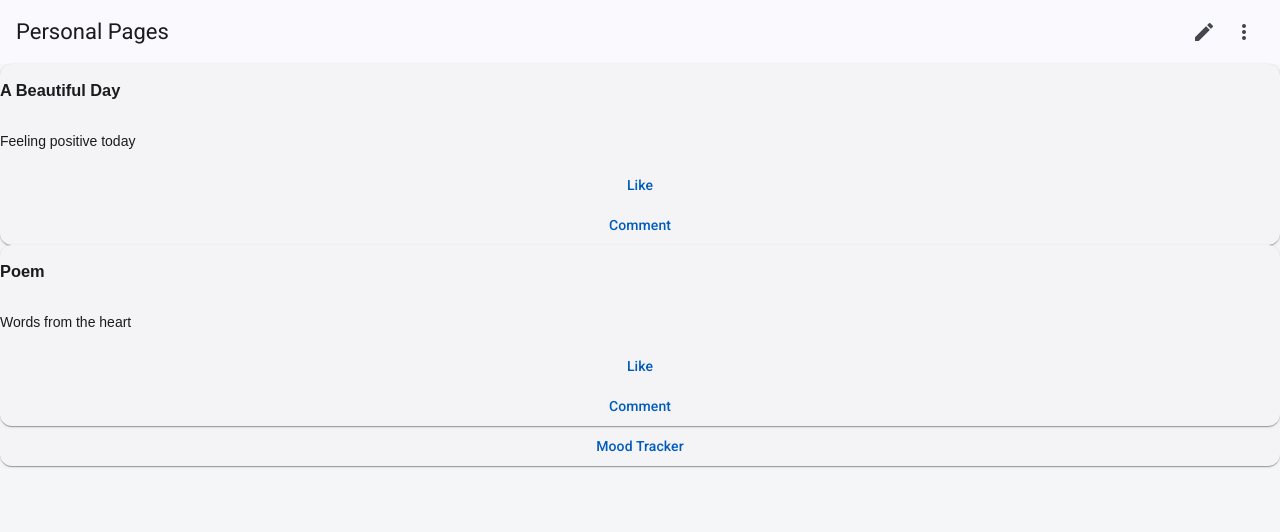
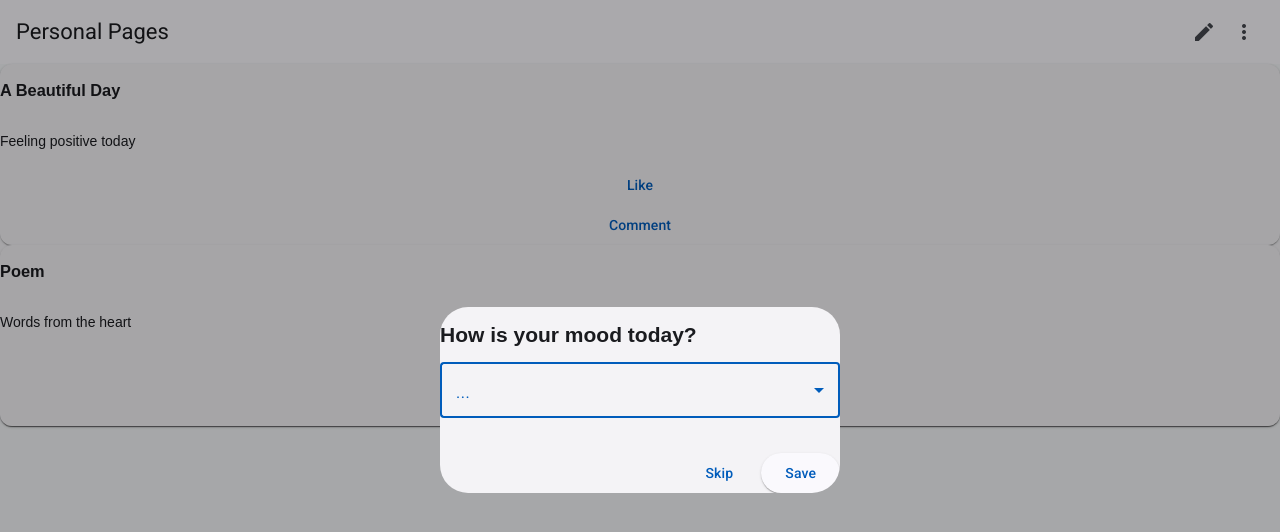
Before and after one commit to harshita805/PersonalPages.UI, an Angular app: page /dashboard in a window 1280 px wide. Shown: the top 532 px of the page. Built offline with nearby package versions, Linux system fonts and the light colour scheme; sample sign-in values are in the browser's storage.

Commit message:
Added mood dialog

```diff
--- a/src/app/app.routes.ts
+++ b/src/app/app.routes.ts
@@ -6,9 +6,10 @@ import { DashboardComponent } from './dashboard/dashboard.component';
 import { CreateJournalComponent } from './journal/create-journal.component';
 import { MyJournalsComponent } from './journal/my-journals.component';
 import { CommunityComponent } from './community/community.component';
-import { MoodComponent } from './mood/mood.component';
 import { ProfileComponent } from './profile/profile.component';
 import { authGuard } from './guards/auth.guard';
+import { moodDialogResolver } from './mood/mood-dialog.resolver';
+import { MoodDialogComponent } from './mood/mood-dialog.component';
 
 export const routes: Routes = [
   { path: '', redirectTo: 'dashboard', pathMatch: 'full' },
@@ -16,6 +17,9 @@ export const routes: Routes = [
   { path: 'register', component: RegisterComponent },
   {
     path: 'dashboard', component: DashboardComponent,
+    resolve: {
+      mood: moodDialogResolver   // ✅ RESOLVER ADDED
+    },
     canActivate: [authGuard]
   },
   {
@@ -31,7 +35,7 @@ export const routes: Routes = [
     canActivate: [authGuard]
   },
   {
-    path: 'mood', component: MoodComponent,
+    path: 'mood', component: MoodDialogComponent,
     canActivate: [authGuard]
   },
   {
--- a/src/app/dashboard/dashboard.component.html
+++ b/src/app/dashboard/dashboard.component.html
@@ -1,4 +1,3 @@
 <mat-card>
   <app-community></app-community>
-  <button mat-button routerLink="/mood">Mood Tracker</button>
 </mat-card>
--- a/src/app/dashboard/dashboard.component.ts
+++ b/src/app/dashboard/dashboard.component.ts
@@ -10,9 +10,8 @@ import { CommunityComponent } from '../community/community.component';
   imports: [
     MatCardModule,
     MatButtonModule,
-    RouterLink,
     CommunityComponent
   ],
   templateUrl: './dashboard.component.html'
 })
-export class DashboardComponent {}
+export class DashboardComponent { }
--- /dev/null
+++ b/src/app/mood/mood-dialog.component.html
@@ -0,0 +1,21 @@
+<mat-card>
+  <h2>How is your mood today?</h2>
+
+  <mat-form-field appearance="outline" class="full">
+    <mat-label>...</mat-label>
+    <mat-select [(value)]="mood">
+      <mat-option value="Happy">Happy</mat-option>
+      <mat-option value="Sad">Sad</mat-option>
+      <mat-option value="Neutral">Neutral</mat-option>
+      <mat-option value="Excited">Excited</mat-option>
+      <mat-option value="Stressed">Stressed</mat-option>
+    </mat-select>
+  </mat-form-field>
+
+  <div class="actions">
+    <button mat-button (click)="close()">Skip</button>
+    <button mat-raised-button color="primary" (click)="save()">
+      Save
+    </button>
+  </div>
+</mat-card>
--- /dev/null
+++ b/src/app/mood/mood-dialog.component.ts
@@ -0,0 +1,36 @@
+import { Component } from '@angular/core';
+import { MatDialogRef, MatDialogModule } from '@angular/material/dialog';
+import { MatButtonModule } from '@angular/material/button';
+import { MatSelectModule } from '@angular/material/select';
+import { MatFormFieldModule } from '@angular/material/form-field';
+import { MatCardModule } from '@angular/material/card';
+
+@Component({
+  selector: 'app-mood',
+  standalone: true,
+  imports: [
+    MatDialogModule,
+    MatButtonModule,
+    MatSelectModule,
+    MatFormFieldModule,
+    MatCardModule
+  ],
+  templateUrl: './mood-dialog.component.html'
+})
+export class MoodDialogComponent {
+
+  mood = '';
+
+  constructor(
+    private dialogRef: MatDialogRef<MoodDialogComponent>
+  ) {}
+
+  save() {
+    console.log('Mood selected:', this.mood);
+    this.dialogRef.close(this.mood);
+  }
+
+  close() {
+    this.dialogRef.close();
+  }
+}
--- /dev/null
+++ b/src/app/mood/mood-dialog.resolver.ts
@@ -0,0 +1,16 @@
+import { inject } from '@angular/core';
+import { ResolveFn } from '@angular/router';
+import { MatDialog } from '@angular/material/dialog';
+import { MoodDialogComponent } from './mood-dialog.component';
+
+export const moodDialogResolver: ResolveFn<boolean> = () => {
+  const dialog = inject(MatDialog);
+
+  dialog.open(MoodDialogComponent, {
+    width: '400px',
+    disableClose: true
+  });
+
+  // Resolver must return something
+  return true;
+};
--- a/src/app/mood/mood.component.html
+++ /dev/null
@@ -1,18 +0,0 @@
-<mat-card>
-  <h2>Mood Tracker</h2>
-
-  <mat-form-field>
-    <mat-label>Select Mood</mat-label>
-    <mat-select>
-      <mat-option value="happy">Happy</mat-option>
-      <mat-option value="sad">Sad</mat-option>
-      <mat-option value="neutral">Neutral</mat-option>
-    </mat-select>
-  </mat-form-field>
-
-  <button mat-raised-button color="accent">
-    Save Mood
-  </button>
-
-  <p>AI Prompt: "Write about something that made you smile today."</p>
-</mat-card>
--- a/src/app/mood/mood.component.ts
+++ /dev/null
@@ -1,22 +0,0 @@
-import { Component } from '@angular/core';
-import { MatCardModule } from '@angular/material/card';
-import { MatSelectModule } from '@angular/material/select';
-import { MatButtonModule } from '@angular/material/button';
-import { MatFormFieldModule } from '@angular/material/form-field';
-
-@Component({
-  selector: 'app-mood',
-  standalone: true,
-  imports: [
-    MatCardModule,
-    MatSelectModule,
-    MatButtonModule,
-    MatFormFieldModule
-  ],
-  templateUrl: './mood.component.html'
-})
-export class MoodComponent {
-  saveMood() {
-    alert('Mood saved successfully');
-  }
-}
--- a/src/styles.css
+++ b/src/styles.css
@@ -43,3 +43,14 @@ body {
 .cursor-pointer{
   cursor: pointer;
 }
+
+.full {
+  width: 100%;
+}
+
+.actions {
+  display: flex;
+  justify-content: flex-end;
+  gap: 10px;
+  margin-top: 15px;
+}
```
